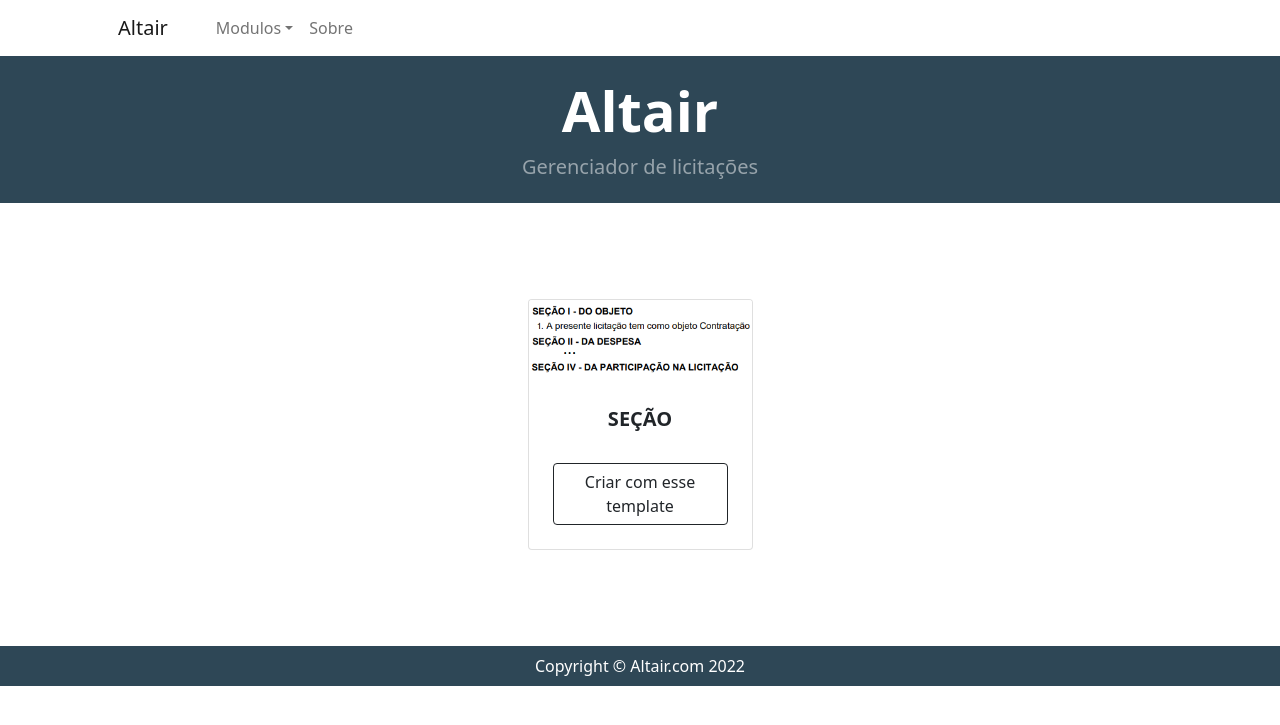
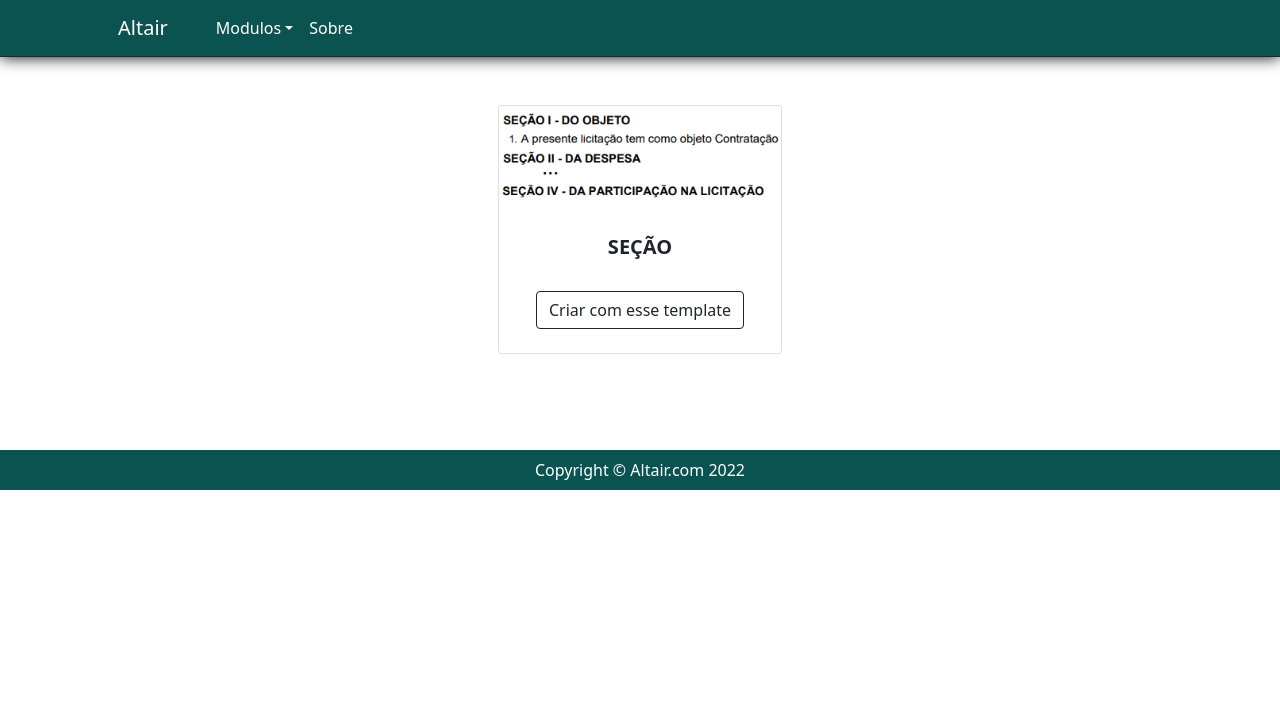
Before and after one commit to vic37get/Altair, a Django app: page /templates in a window 1280 px wide. Shown: the top 725 px of the page. Run offline with Django 4.2, Linux system fonts and the light colour scheme; some libraries are stand-ins or nearby versions.

Commit message:
criação pseudo folha e do menu lateral collapse

```diff
--- a/construtor_licitacoes/static/construtor_licitacoes/css/estilo_adicionar.css
+++ b/construtor_licitacoes/static/construtor_licitacoes/css/estilo_adicionar.css
@@ -1,13 +1,24 @@
 .remove {
     display: none;
+}
+#corpo_interno{
+    box-sizing: content-box;
+    display: contents;
 }
 
 .box-folha {
     box-shadow: 0 0 16px rgb(0 0 0 / 56%);
+    width: 88%;
+    box-sizing: content-box;
+    margin: auto;
 }
 
 #principal {
-    width: 100%;
+    width: 90%;
+    margin-left: 0%;
+    margin-right: 0%;
+    box-sizing: content-box !important;
+    /*display: flex;*/
 }
 
 .menu{
@@ -18,3 +29,85 @@
 .rodape{
     box-shadow: 0 0 2px black;
 }
+
+.tox-tinymce{
+    border: 3px solid #0000001f !important;
+}
+
+.menu {
+    background-color: #0b5351 !important;
+    box-shadow: 0 0 15px black !important;
+    border-bottom: 1px solid #212529 !important;
+}
+
+.navbar-brand {
+    color: white !important;
+}
+
+.navbar-light .navbar-nav .nav-link {
+    color: white !important;
+}
+
+#barra_inferior {
+    background-color: #0b5351;
+    position: relative;
+    width: 100%;
+    bottom: 0;
+}
+
+.sidebar {
+    height: 100%;
+    width: 0;
+    position: fixed;
+    z-index: 1;
+    top: 0;
+    left: 0;
+    background-color: #111;
+    overflow-x: hidden;
+    transition: 0.5s;
+    padding-top: 60px;
+  }
+
+  .sidebar a {
+    padding: 8px 8px 8px 32px;
+    text-decoration: none;
+    font-size: 25px;
+    color: #818181;
+    display: block;
+    transition: 0.3s;
+  }
+
+  .sidebar a:hover {
+    color: #f1f1f1;
+  }
+
+  .sidebar .closebtn {
+    position: absolute;
+    top: 0;
+    right: 25px;
+    font-size: 36px;
+    margin-left: 50px;
+  }
+
+  .openbtn {
+    font-size: 20px;
+    cursor: pointer;
+    background-color: #111;
+    color: white;
+    padding: 10px 15px;
+    border: none;
+  }
+
+  .openbtn:hover {
+    background-color: #444;
+  }
+
+  #main {
+    transition: margin-left .5s;
+    padding: 16px;
+  }
+
+  @media screen and (max-height: 450px) {
+    .sidebar {padding-top: 15px;}
+    .sidebar a {font-size: 18px;}
+  }
--- a/construtor_licitacoes/static/construtor_licitacoes/js/scripts.js
+++ b/construtor_licitacoes/static/construtor_licitacoes/js/scripts.js
@@ -1,6 +1,7 @@
 
 tinymce.init({
     selector: '.lic-title',
+    weight : '80%',
     height : '20 rem',
     plugin: 'pagebreak',
     menubar: false,
@@ -18,3 +19,13 @@ tinymce.init({
     tinycomments_mode: 'embedded',
     tinycomments_author: 'Author name',
   });
+
+  function openNav() {
+    document.getElementById("mySidebar").style.width = "20%";
+    document.getElementById("main").style.marginLeft = "250px";
+  }
+
+  function closeNav() {
+    document.getElementById("mySidebar").style.width = "0";
+    document.getElementById("main").style.marginLeft= "0";
+  }
--- a/home_page/templates/home_page/base.html
+++ b/home_page/templates/home_page/base.html
@@ -18,7 +18,10 @@
         <!-- Scripts da aba editor -->
         <script src={%static "construtor_licitacoes/js/scripts.js"%} ></script>
         <!-- CSS -->
-        <script src={%static "construtor_licitacoes/css/styles.css" %} ></script>
+        <link href={%static "construtor_licitacoes/css/estilo_adicionar.css" %} rel="stylesheet" referrerpolicy="origin"></script>
+        <!-- jQuery-->
+        <script src="https://code.jquery.com/jquery-3.6.0.min.js" integrity="sha256-/xUj+3OJU5yExlq6GSYGSHk7tPXikynS7ogEvDej/m4=" crossorigin="anonymous"></script>
+
     </head>
     <body id="main_body">
         <!-- Navigation-->
@@ -63,6 +66,7 @@
                 </div>
             </div>
         </nav>
+
         <!-- Header-->
         <header class="bg-dark py-2 remove" id="header">
             <div class="container px-4 px-lg-5 my-5">
@@ -80,7 +84,7 @@
             </div>
         </section>
         <!-- Footer-->
-        <footer class="py-2 bg-dark" id="barra_inferior">
+        <footer class="py-2" id="barra_inferior">
             <div class="container"><p class="m-0 text-center text-white">Copyright &copy; Altair.com 2022</p></div>
         </footer>
         <!-- Bootstrap core JS-->
```
Also changed, not shown: construtor_licitacoes/templates/construtor_licitacoes/adicionar.html (+15 -10 lines), home_page/static/home_page/assets/lic_img_add.png.
